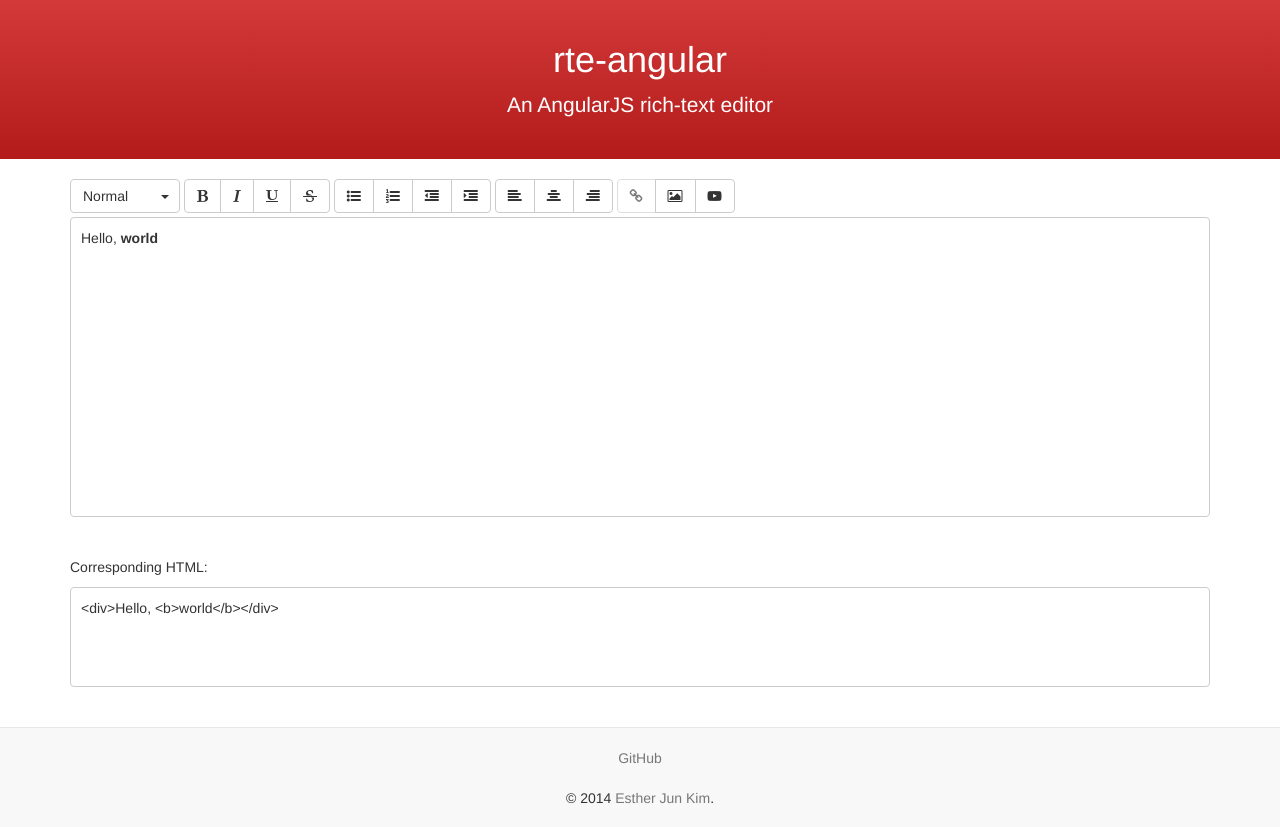
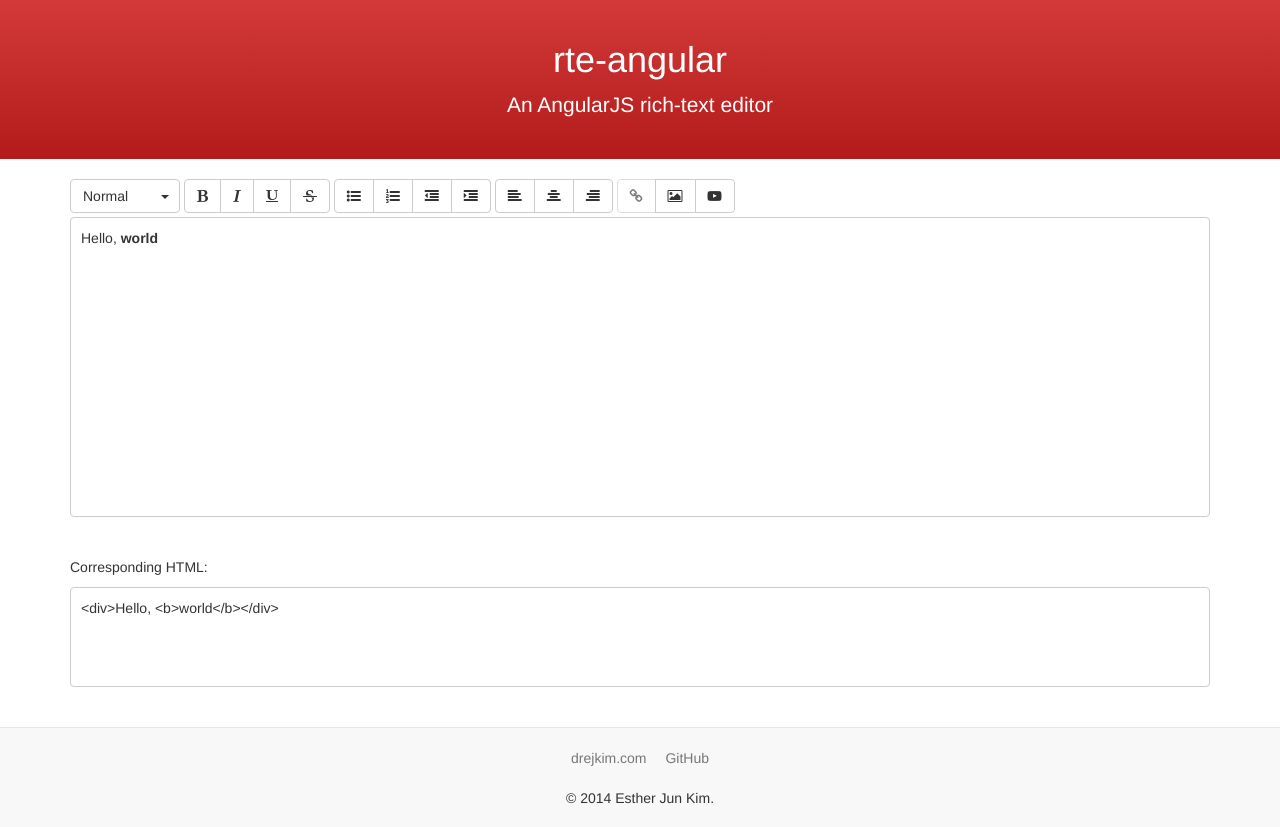
Before and after one commit to estherjk/rte-angular, a plain HTML site: page index.html in a window 1280 px wide. Drawn offline with nearby package versions, Linux system fonts and the light colour scheme.

Commit message:
Add drejkim.com to footer

```diff
--- a/index.html
+++ b/index.html
@@ -42,10 +42,11 @@
     <div id="footer">
       <div class="container">
         <ul class="footer-links">
+          <li><a href="http://www.drejkim.com">drejkim.com</a></li>
           <li><a href="https://github.com/drejkim/rte-angular" target="_blank">GitHub</a></li>
         </ul>
         <p>
-          &#x000A9; 2014 <a href="http://www.drejkim.com">Esther Jun Kim</a>.
+          &#x000A9; 2014 Esther Jun Kim.
         </p>
       </div>
     </div>
```
